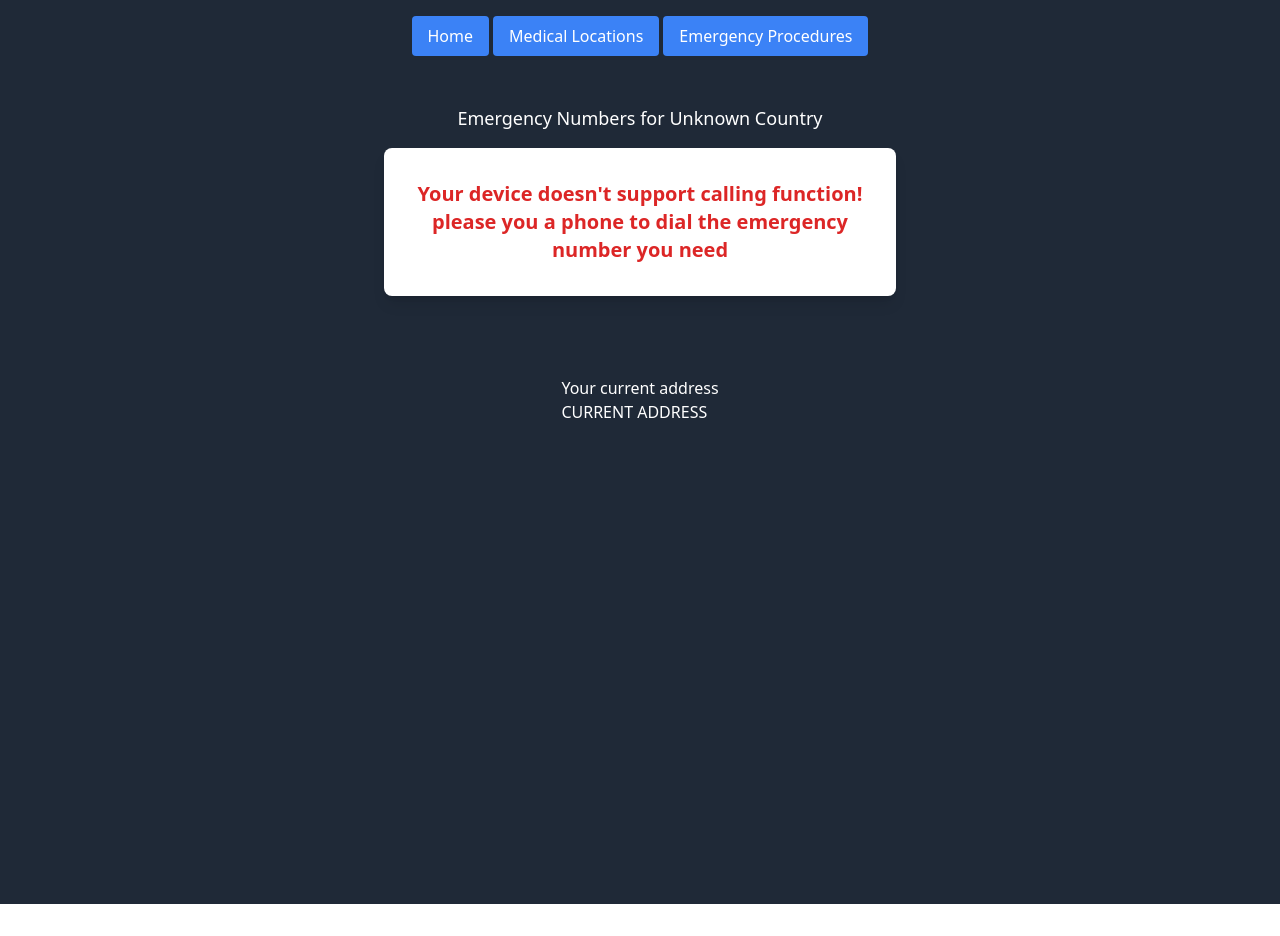
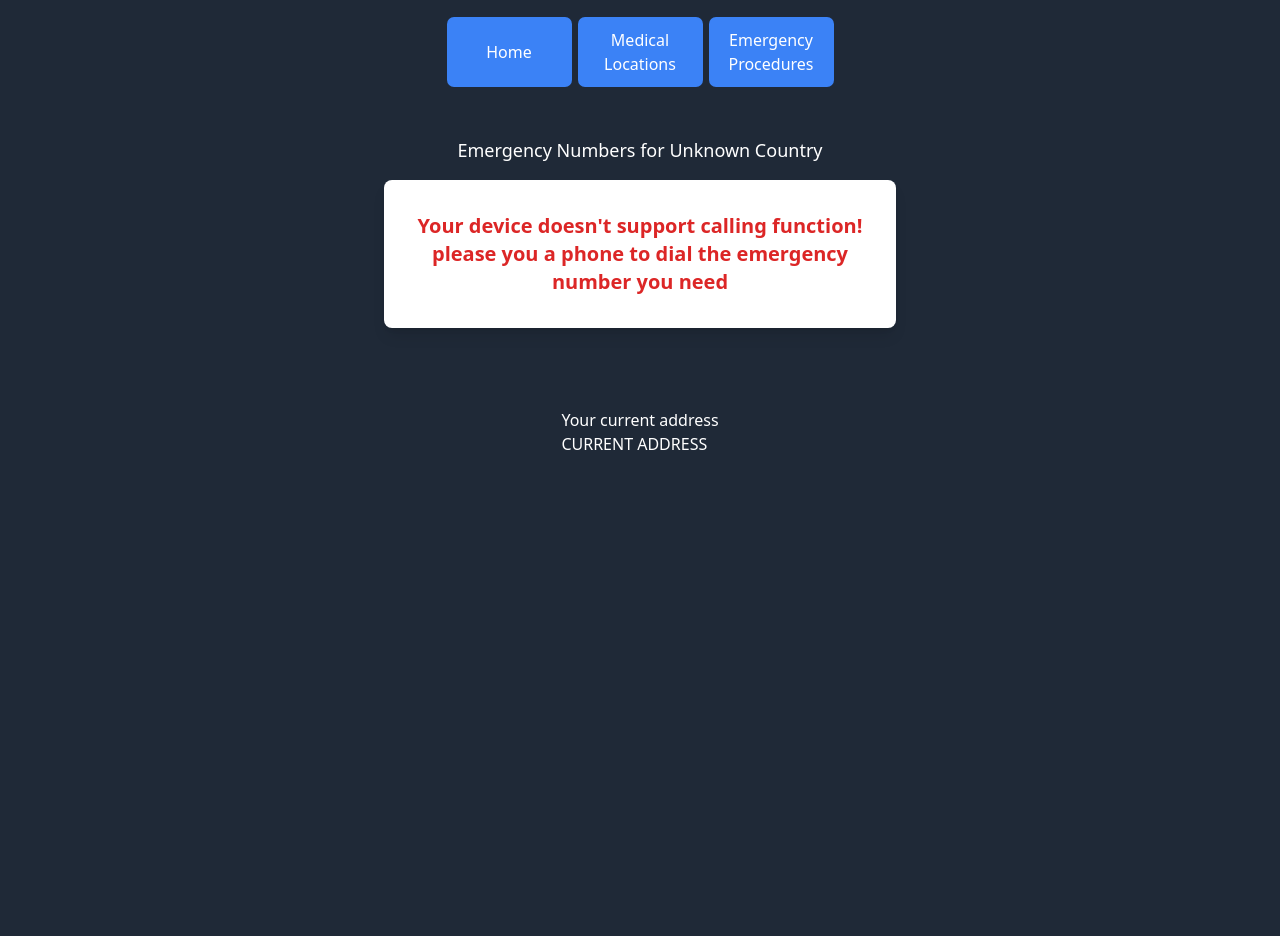
Before and after one commit to Deancs1/Mobile-Emergency-App, a React (Vite) app: page /emergency-call-numbers in a window 1280 px wide. Before the commit the page ends 904 px from the top, so only its background shows below. Built offline with nearby package versions, Linux system fonts and the light colour scheme.

Commit message:
styling buttons and slide+vid div finished

```diff
--- a/src/App.css
+++ b/src/App.css
@@ -42,6 +42,27 @@
   cursor: pointer; /* Change cursor on hover */
 }
 
-.button:hover {
+.homeButton:hover {
   background-color: #1e40af; /* Darker background on hover */
 }
+
+.navbarButton {
+  display: flex; /* Use flexbox for centering */
+  justify-content: center; /* Center text horizontally */
+  align-items: center; /* Center text vertically */
+  width: 125px; /* Set a consistent width */
+  height: 70px; /* Set a fixed height */
+  margin: 1px; /* Add some margin for spacing */
+  font-size: 16px; /* Set a consistent font size */
+  text-align: center; /* Center text */
+  overflow: hidden; /* Prevent text overflow */
+  background-color: #3b82f6; /* Optional: background color */
+  color: white; /* Optional: text color */
+  border: none; /* Optional: remove border */
+  border-radius: 7px; /* Optional: rounded corners */
+  cursor: pointer; /* Change cursor on hover */
+}
+
+.navbarButton:hover {
+  background-color: #1e40af; /* Darker background on hover */
+}
--- a/src/components/EmergencyProcedureVideo.jsx
+++ b/src/components/EmergencyProcedureVideo.jsx
@@ -10,9 +10,7 @@ function EmergencyProcedureVideo({ url }) {
             src={url}
             title="YouTube video player"
             allowFullScreen
-            className="object-cover"
-            width="560"
-            height="315"
+            className="w-full h-auto max-w-[560px] aspect-video object-cover"
           ></iframe>
         </div>
       </div>
--- a/src/components/IndividualEmergencyProcedures.jsx
+++ b/src/components/IndividualEmergencyProcedures.jsx
@@ -2,6 +2,7 @@ import Presentation from "./Presentation";
 import presentationData from "../Data/PresentationData.json";
 import EmergencyProcedureVideo from "./EmergencyProcedureVideo";
 import { useParams } from "react-router-dom";
+import { Link, useLocation } from "react-router-dom";
 
 const IndividualEmergencyProcedures = () => {
   const { procedureName } = useParams();
@@ -12,7 +13,14 @@ const IndividualEmergencyProcedures = () => {
   console.log(selectedProcedure);
   return (
     <>
-      <div className="bg-gray-800 p-4 min-h-screen flex flex-col items-center">
+      <div className="bg-gray-800 pt-0 pb-4 min-h-screen flex flex-col items-center">
+        <div>
+          <Link to="/medical-procedures">
+            <button className="bg-blue-500 hover:bg-blue-700 text-white py-4 px-2 rounded">
+              Emergency Procedures
+            </button>
+          </Link>
+        </div>
         <div className="bg-gray-800 p-4 rounded-lg w-full max-w-3xl">
           <p className="text-white text-lg mb-4 flex justify-center">
             {selectedProcedure.content}
--- a/src/components/MainLayout.jsx
+++ b/src/components/MainLayout.jsx
@@ -47,12 +47,13 @@ const MainLayout = () => {
   return (
     <>
       <div className="bg-gray-800 p-4 min-h-screen flex flex-col items-center">
-        <h1 className="text-white text-lg mb-4">Home Screen</h1>
-        <h2 className="text-white">
+        <h1 className="text-white text-xl md:text-2xl mb-4">Home Screen</h1>
+        <h2 className="text-white text-sm md:text-base text-center mb-4">
           Choose a country from the list or use GPS location
         </h2>
-        <div className="flex">
-          <p className="text-white p-1">GPS</p>
+
+        <div className="flex flex-col sm:flex-row items-center space-y-2 sm:space-y-0 sm:space-x-4 mb-4">
+          <p className="text-white text-sm md:text-base">GPS</p>
           <ToggleSwitch labelOn="on" labelOff="off" />
         </div>
 
@@ -61,7 +62,7 @@ const MainLayout = () => {
 
         {/* search bar */}
         <div className="flex justify-center my-4 w-full">
-          <div className=" relative w-80">
+          <div className=" relative w-72 md:w-80">
             <input
               type="text"
               placeholder="Search for country"
--- a/src/components/Navbar.jsx
+++ b/src/components/Navbar.jsx
@@ -10,14 +10,10 @@ const Navbar = () => {
         return (
           <>
             <Link to="/medical-locations">
-              <button className="bg-blue-500 hover:bg-blue-700 text-white py-2 px-4 rounded">
-                Medical Locations
-              </button>
+              <button className="navbarButton">Medical Locations</button>
             </Link>
             <Link to="/medical-procedures">
-              <button className="bg-blue-500 hover:bg-blue-700 text-white py-2 px-4 rounded">
-                Emergency Procedures
-              </button>
+              <button className="navbarButton">Emergency Procedures</button>
             </Link>
           </>
         );
@@ -25,14 +21,10 @@ const Navbar = () => {
         return (
           <>
             <Link to="/emergency-call-numbers">
-              <button className="bg-blue-500 hover:bg-blue-700 text-white py-2 px-4 rounded">
-                Emergency Numbers
-              </button>
+              <button className="navbarButton">Emergency Numbers</button>
             </Link>
             <Link to="/medical-procedures">
-              <button className="bg-blue-500 hover:bg-blue-700 text-white py-2 px-4 rounded">
-                Emergency Procedures
-              </button>
+              <button className="navbarButton">Emergency Procedures</button>
             </Link>
           </>
         );
@@ -40,14 +32,10 @@ const Navbar = () => {
         return (
           <>
             <Link to="/emergency-call-numbers">
-              <button className="bg-blue-500 hover:bg-blue-700 text-white py-2 px-4 rounded">
-                Emergency Numbers
-              </button>
+              <button className="navbarButton">Emergency Numbers</button>
             </Link>
             <Link to="/medical-locations">
-              <button className="bg-blue-500 hover:bg-blue-700 text-white py-2 px-4 rounded">
-                Medical Locations
-              </button>
+              <button className="navbarButton">Medical Locations</button>
             </Link>
           </>
         );
@@ -55,20 +43,16 @@ const Navbar = () => {
         return (
           <>
             <Link to="/emergency-call-numbers">
-              <button className="bg-blue-500 hover:bg-blue-700 text-white py-2 px-4 rounded">
-                Emergency Numbers
-              </button>
+              <button className="navbarButton">Emergency Numbers</button>
             </Link>
             <Link to="/medical-locations">
-              <button className="bg-blue-500 hover:bg-blue-700 text-white py-2 px-4 rounded">
-                Medical Locations
-              </button>
+              <button className="navbarButton">Medical Locations</button>
             </Link>
-            <Link to="/medical-procedures">
+            {/*  <Link to="/medical-procedures">
               <button className="bg-blue-500 hover:bg-blue-700 text-white py-2 px-4 rounded">
                 Emergency Procedures
               </button>
-            </Link>
+            </Link> */}
           </>
         );
     }
@@ -79,9 +63,7 @@ const Navbar = () => {
       <nav className="w-full bg-gray-800 p-4">
         <div className="flex justify-center items-center space-x-1">
           <Link to="/">
-            <button className="bg-blue-500 hover:bg-blue-700 text-white py-2 px-4 rounded">
-              Home
-            </button>
+            <button className="navbarButton">Home</button>
           </Link>
           {renderButtons()}{" "}
           {/* Call the renderButtons function to display the appropriate buttons */}
--- a/src/components/Presentation.jsx
+++ b/src/components/Presentation.jsx
@@ -26,7 +26,7 @@ const Presentation = ({ data }) => {
 
   return (
     <>
-      <div className="relative w-full h-[400px] flex justify-center items-center overflow-hidden">
+      <div className="relative w-full h-auto min-h-[300px] md:min-h-[400px] flex justify-center items-center overflow-hidden">
         {/* Left Arrow */}
         <div
           className="absolute top-1/2 left-4 transform -translate-y-1/2 hover:cursor-pointer drop-shadow-lg z-20"
@@ -43,7 +43,7 @@ const Presentation = ({ data }) => {
               src={item.src}
               alt={item.alt}
               key={index}
-              className={`rounded-sm shadow-md object-cover transition-transform duration-400 ease-in-out absolute top-1/2 left-0 transform -translate-y-1/2 w-full h-full ${
+              className={`rounded-sm shadow-md object-contain transition-transform duration-400 ease-in-out absolute top-1/2 left-0 transform -translate-y-1/2 w-full h-full md:max-h-[250px] ${
                 slide === index
                   ? "translate-x-0 z-10 opacity-100"
                   : slide > index
@@ -64,7 +64,7 @@ const Presentation = ({ data }) => {
         </div>
 
         {/* Slide Indicators (Dots) */}
-        <div className="absolute bottom-4 left-1/2 transform -translate-x-1/2 flex justify-center items-center z-10">
+        <div className="absolute bottom-2 left-1/2 transform -translate-x-1/2 flex justify-center items-center z-10">
           <span className="flex space-x-2">
             {data.map((_, index) => (
               <button
```
